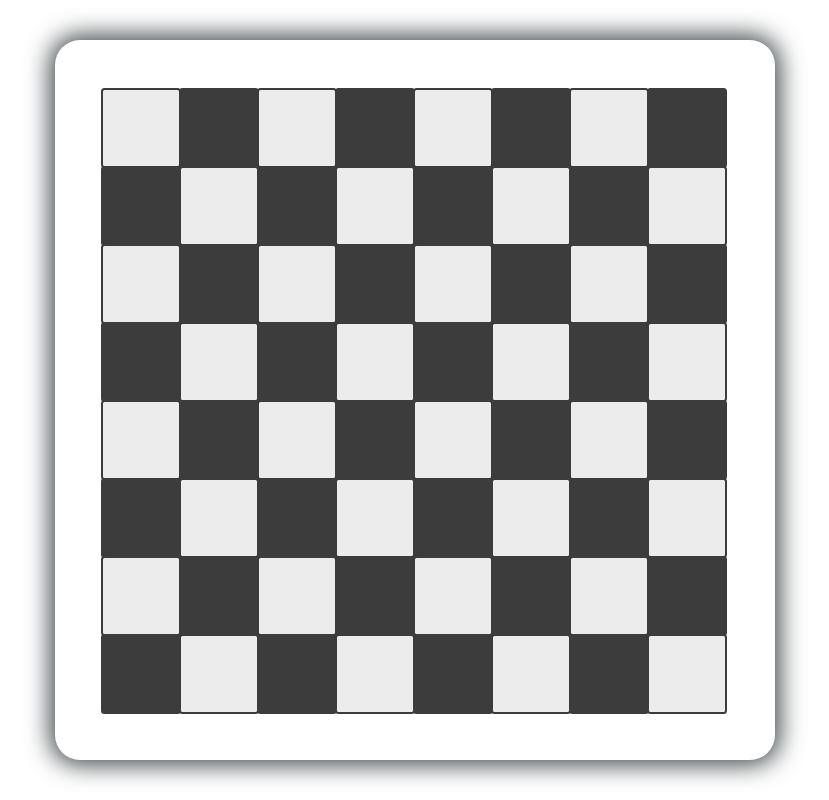
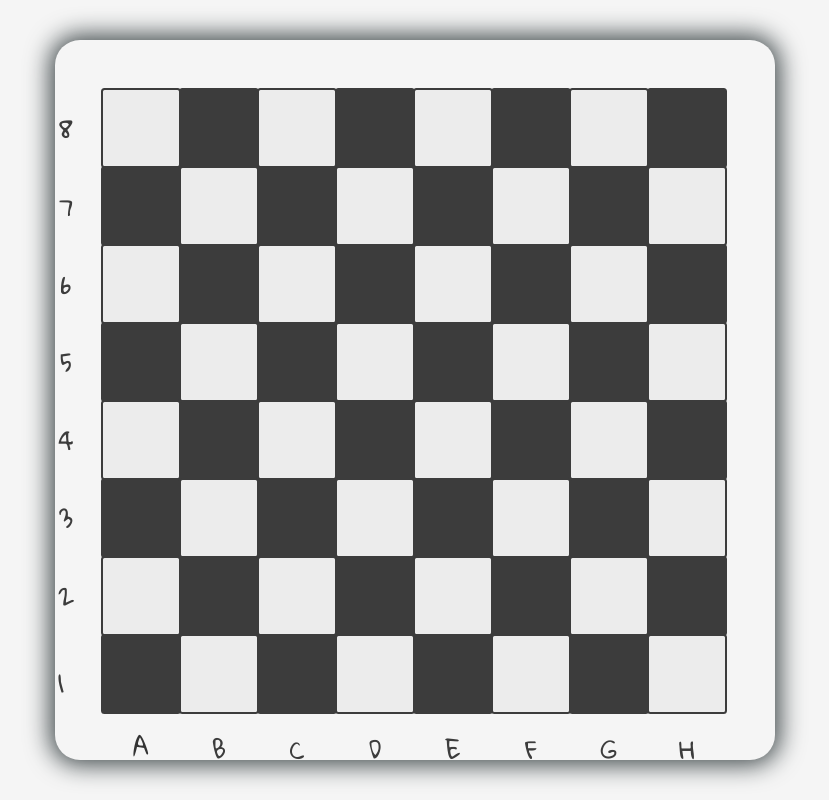
Before and after one commit to dramxx/chess-board, a plain HTML site: page index.html in a window 1280 px wide. Shown: the whole page, without its empty margins (225-1054 px from the left). Drawn offline with Linux system fonts and the light colour scheme.

Commit message:
adding notation

```diff
--- a/app.js
+++ b/app.js
@@ -1,6 +1,39 @@
+const BOARD_RANKS = ["A", "B", "C", "D", "E", "F", "G", "H"];
+const BOARD_FILES = ["1", "2", "3", "4", "5", "6", "7", "8"];
+
 const chessBoard = document.getElementsByClassName(`chess-board`)[0];
-const square = `<div class="square flex"/>`;
 
-[...Array(64)].map(() => {
+const square = `<div class='square flex'/>`;
+
+[...Array(64)].map((_, i) => {
   chessBoard.innerHTML += square;
+
+  let currentSquare = document.getElementsByClassName("square")[i];
+
+  const squaresPerEdge = 8;
+  const numberOfSquares = 64;
+  const renderBothNotations = i === numberOfSquares - squaresPerEdge;
+  const renderFileNotation = i === 0 || i % squaresPerEdge === 0;
+
+  const renderRankNotation = [...Array(numberOfSquares).keys()]
+    .slice(-squaresPerEdge)
+    .includes(i);
+
+  // TODO: remove padding hack
+  if (renderBothNotations) {
+    currentSquare.innerHTML += `<div> <div style="padding-top: 80px;" class="file">1</div> <div style="color: #333; padding-top: 15px; class="rank">A</div> </div>`;
+    return;
+  }
+
+  if (renderFileNotation) {
+    let fileNotation = BOARD_FILES[BOARD_FILES.length - 1 - i / squaresPerEdge];
+    currentSquare.innerHTML += `<div class="file">` + fileNotation + `</div>`;
+    return;
+  }
+
+  if (renderRankNotation) {
+    let rankNotation = BOARD_RANKS[squaresPerEdge - numberOfSquares + i];
+    currentSquare.innerHTML += `<div class="rank">` + rankNotation + `</div>`;
+    return;
+  }
 });
--- a/style.css
+++ b/style.css
@@ -1,13 +1,4 @@
-/* VARS */
-
-:root {
-  --white-color: #ececec;
-  --white-color-hover: #ffffff;
-  --black-color: #3c3c3c;
-  --black-color-hover: #4d4d4d;
-}
-
-/* RESET */
+@import url("https://fonts.googleapis.com/css2?family=Gloria+Hallelujah&display=swap");
 
 * {
   padding: 0;
@@ -20,7 +11,26 @@
   outline: none;
 }
 
+body {
+  font-family: "Gloria Hallelujah", cursive;
+  -webkit-font-smoothing: antialiased;
+  color: #333;
+  line-height: 1, 6;
+  background-color: whitesmoke;
+}
+
 /* UTILS */
+
+:root {
+  --white-color: #ececec;
+  --white-color-hover: #ffffff;
+  --black-color: #3c3c3c;
+  --black-color-hover: #4d4d4d;
+}
+
+.debug {
+  border: 3px solid var(--black-color);
+}
 
 .flex {
   display: flex;
@@ -34,6 +44,18 @@
 .App {
   height: 100vh;
   width: 100vw;
+}
+
+/* PANEL */
+
+.info-panel {
+  height: 10vh;
+  width: 10vw;
+  margin-left: 5vw;
+
+  font-size: 10vh;
+  line-height: 10vh;
+  font-weight: 900;
 }
 
 /* BOARD */
@@ -97,3 +119,15 @@
 .square:nth-child(56) ~ .square:nth-child(-2n + 63):hover {
   background-color: var(--black-color-hover);
 }
+
+.file {
+  color: var(--black-color);
+  position: relative;
+  left: -75px;
+}
+
+.rank {
+  color: var(--black-color);
+  position: relative;
+  bottom: -75px;
+}
```
